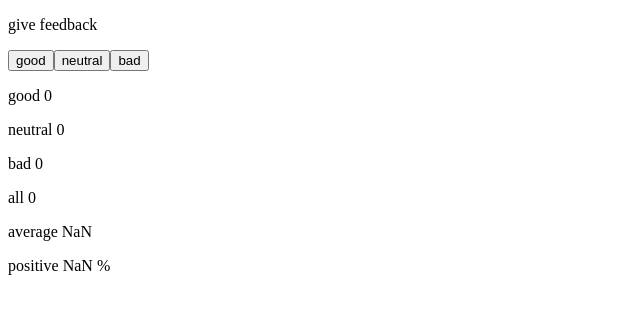
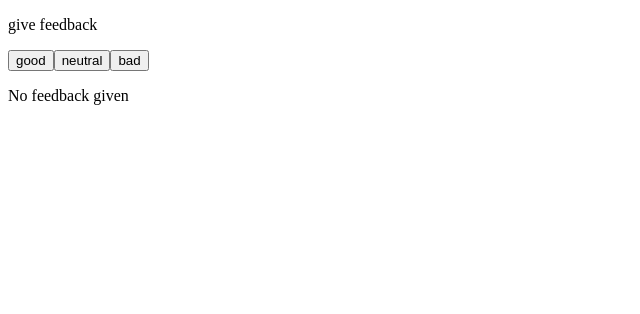
Before and after one commit to hishamn2/full-stack-open, a React (Vite) app in the folder part1/unicafe/: page / in a window 1280 px wide. Shown: the top 314 px of the page, without its empty margins (0-640 px from the left). Built offline with nearby package versions, Linux system fonts and the light colour scheme.

Commit message:
1.9 complete

```diff
--- a/part1/unicafe/src/App.jsx
+++ b/part1/unicafe/src/App.jsx
@@ -2,6 +2,13 @@ import { useState } from 'react'
 const Statistics = ({ good, neutral, bad }) => {
   // We can do all the math right here inside the component!
   const total = good + neutral + bad
+  if (total === 0) {
+    return (
+      <div>
+        <p>No feedback given</p>
+      </div>
+    )
+  }
   const average = (good * 1 + neutral * 0 + bad * -1) / total
   const positive = (good / total) * 100
 
```
